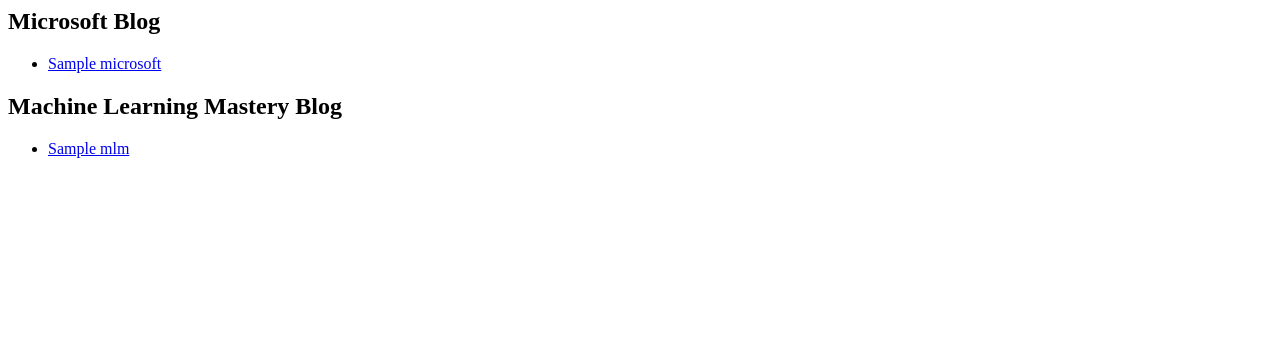
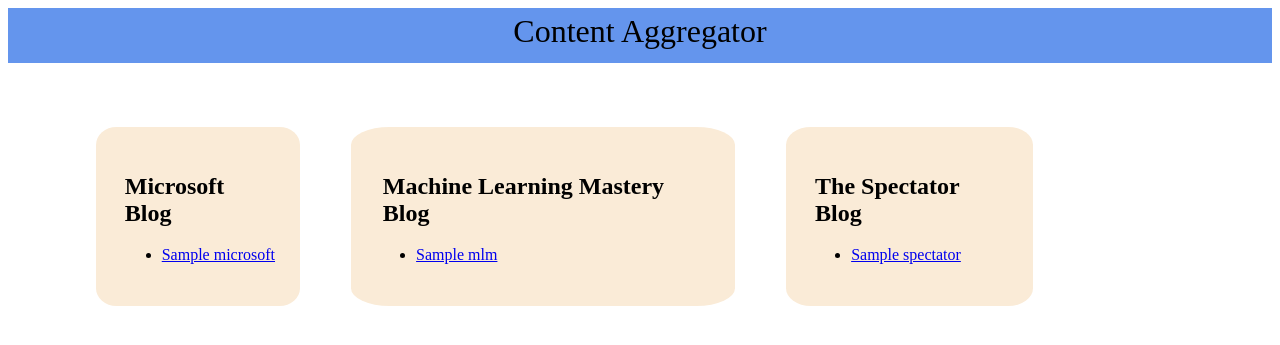
Before and after one commit to hardymunjal/Content_Aggregator_Django_Server, a Django app: template server/webview/templates/index.html in a window 1280 px wide. Shown: the top 345 px of the page. Run offline with Django 3.2, Linux system fonts and the light colour scheme; the template is opened without the code that fills it: most values are stand-ins (such as "Sample title", 1, 10 or a date in 2020); parts of the project's set-up code (start-up, migrations or seed data) failed here and were passed over.

Commit message:
UI changes

```diff
--- /dev/null
+++ b/server/static_assets/css/styles.css
@@ -0,0 +1,28 @@
+div#header_container {
+    position: sticky;
+    width: -webkit-fill-available;
+    background-color: cornflowerblue;
+    height: 7%;
+}
+
+div#header {
+    font-size: 2em;
+    text-align: center;
+    position: relative;
+    top: 10%;
+}
+
+.bc {
+    float: left;
+    position: relative;
+    top: 5%;
+    left: 5%;
+    background-color: antiquewhite;
+    margin: 2% 2% 0 2%;
+    padding: 2%;
+    border-radius: 10%;
+}
+
+h2{
+    padding-left:2%
+}
--- a/server/webview/templates/index.html
+++ b/server/webview/templates/index.html
@@ -1,10 +1,17 @@
 <html>
     <head>
+        {% load static %}
         <title>Content Aggregator</title>
+        <link rel="stylesheet" href="{% static 'css/styles.css' %}" />
     </head>
     {% csrf_token %}
     <body>
-        <div id="microsoft_container">
+        <div id="header_container">
+            <div id="header">
+                <p>Content Aggregator</p>
+            </div>
+        </div>
+        <div id="microsoft_container" class="bc">
             <h2>Microsoft Blog</h2>
             <ul>
                 {% for b in microsoft %}
@@ -14,7 +21,7 @@
                 {% endfor %}
             </ul>
         </div>
-        <div id="mlm_container">
+        <div id="mlm_container" class="bc">
             <h2>Machine Learning Mastery Blog</h2>
             <ul>
                 {% for b in mlm %}
@@ -24,5 +31,15 @@
                 {% endfor %}
             </ul>
         </div>
+        <div id="spectator_container" class="bc">
+            <h2>The Spectator Blog</h2>
+            <ul>
+                {% for b in spectator %}
+                <li>
+                    <a href={{ b.link }} rel="noopener noreferrer" target="_blank"><p>{{ b.title }}</p></a>
+                </li>
+                {% endfor %}
+            </ul>
+        </div>
     </body>
 </html>
```
